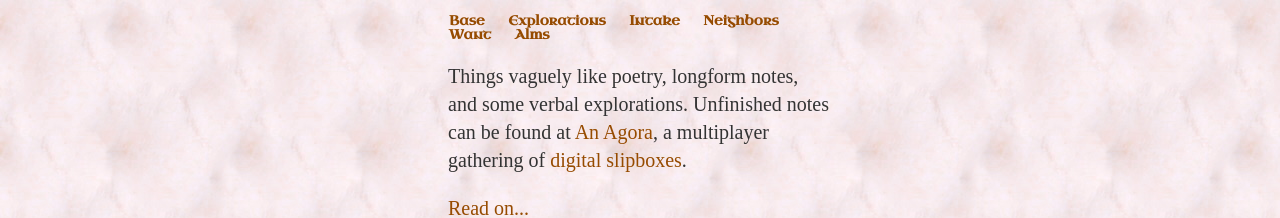
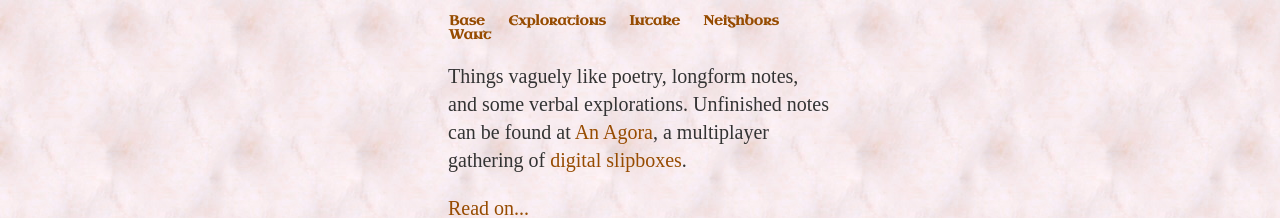
Before and after one commit to ray-dorai/ray-dorai.github.io, a Jekyll site: the page built from index.html, in a window 1280 px wide. Shown: the top 218 px of the page. Built offline with Jekyll 4.4.1, drawn with Linux system fonts in a browser that asks for light colours; some web fonts are replaced.

Commit message:
Update default.html

```diff
--- a/_layouts/default.html
+++ b/_layouts/default.html
@@ -16,7 +16,6 @@
 			<li><a href="/intake.html">Intake</a></li>
 			<li><a href="/neighbors.html">Neighbors</a></li>
 			<li><a href="/want.html">Want</a></li>
-			<li><a href="/alms.html">Alms</a></li>
     		</ul>
 		</nav>
 		<div class="container">
```
